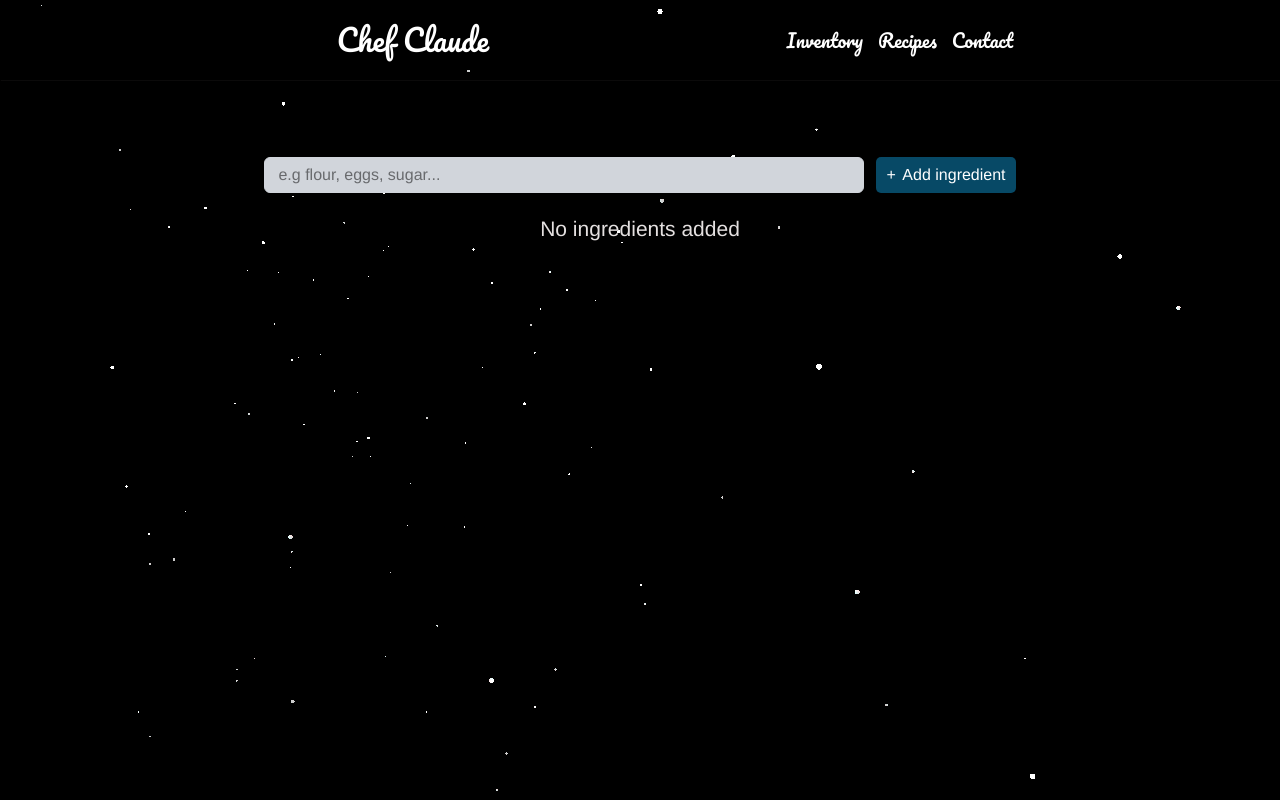
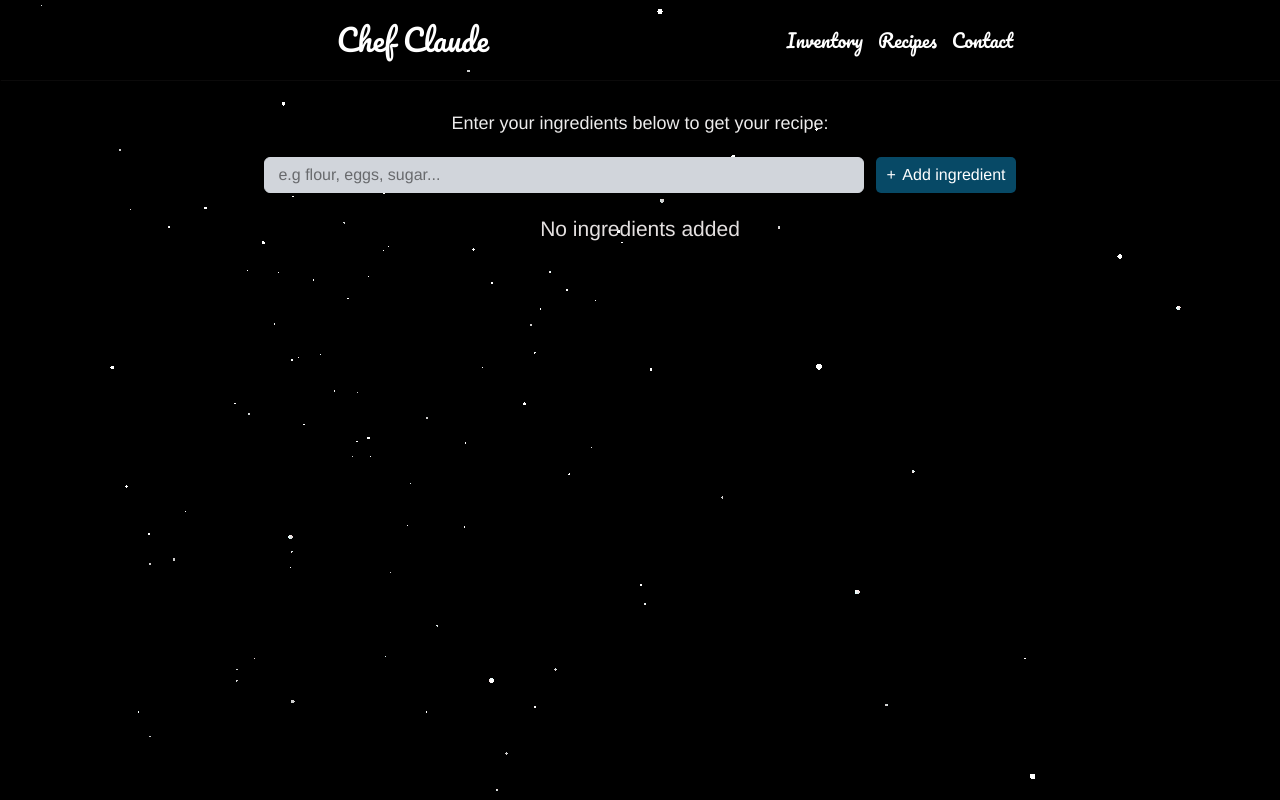
Before and after one commit to MikaelR07/Chef-claude, a React (Vite) app: page / in a window 1280 px wide. Built offline with nearby package versions, Linux system fonts and the light colour scheme.

Commit message:
changed the logo image

```diff
--- a/src/index.css
+++ b/src/index.css
@@ -69,6 +69,7 @@ header {
   gap: 2rem;
 }
 .intro-message {
+  color: rgb(237, 236, 236);
   font-weight: 500;
   padding-top: 3rem;
 }
```
